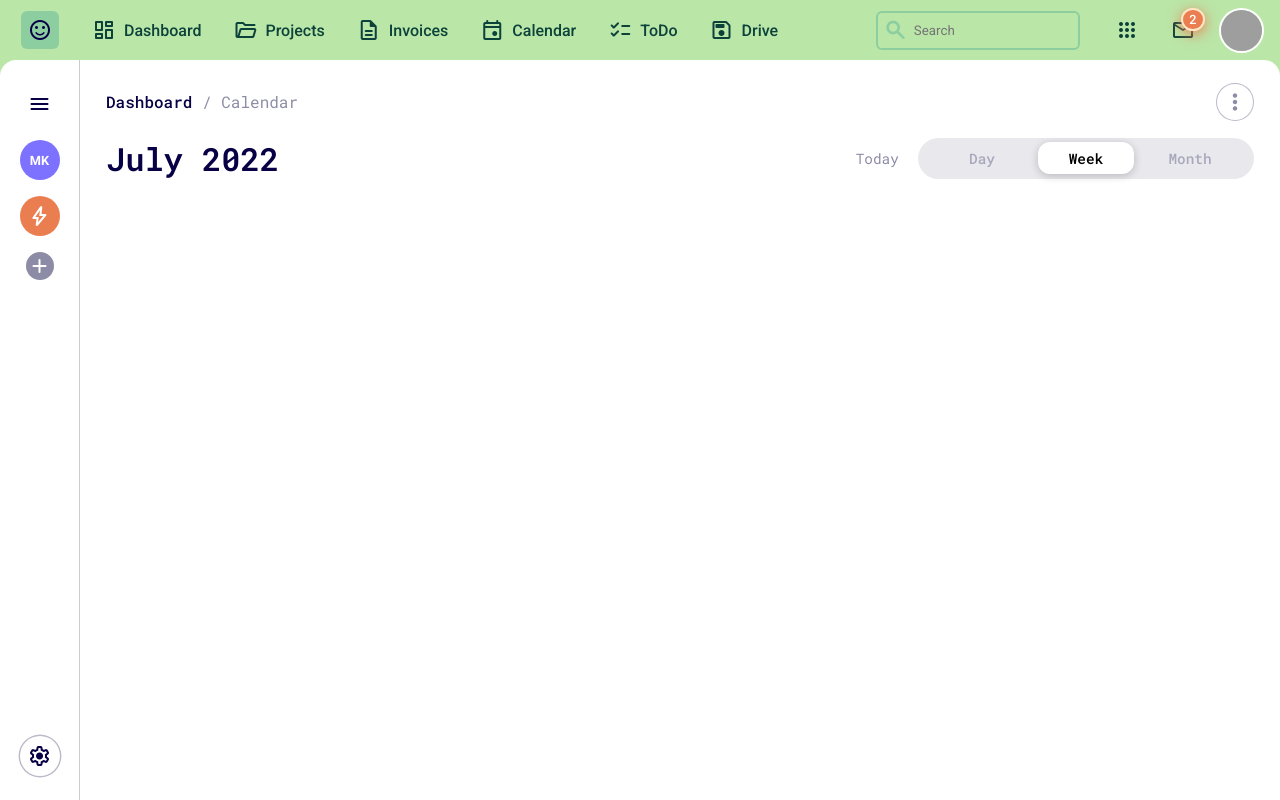
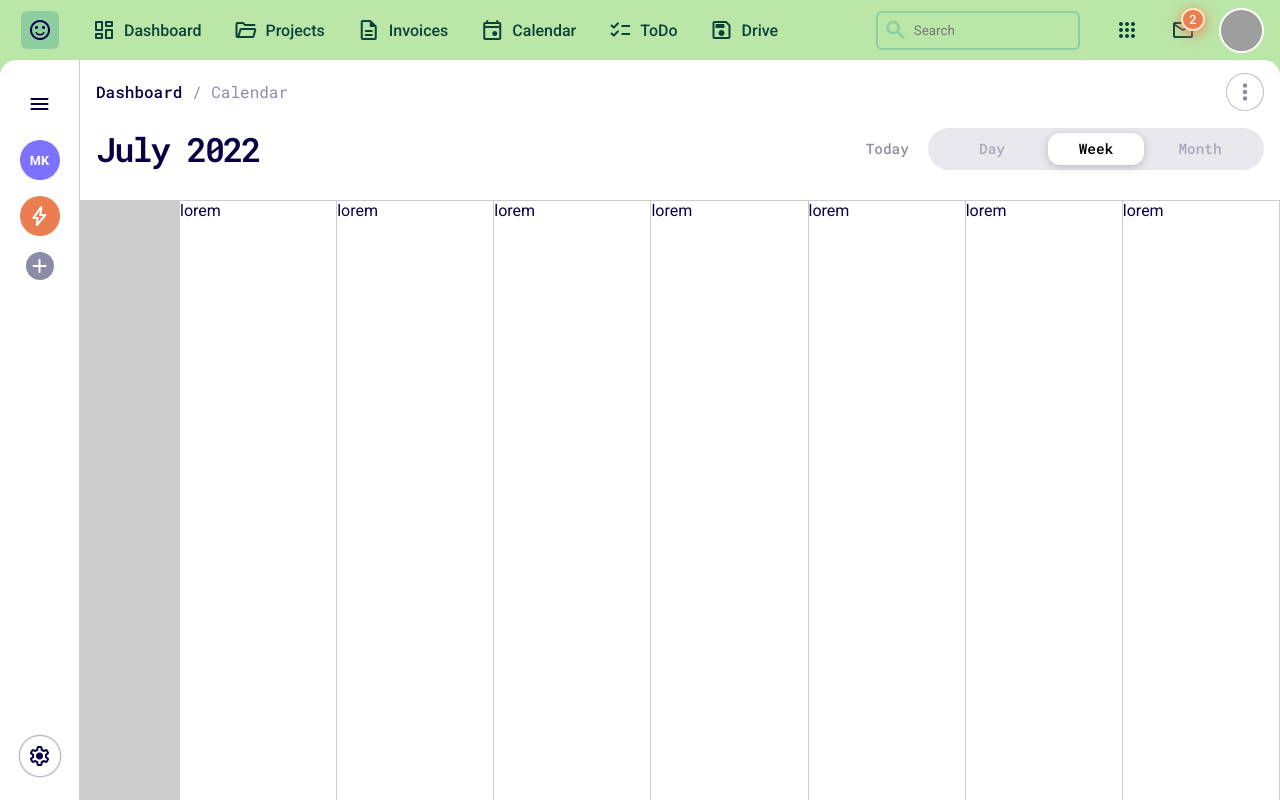
Before and after one commit to alexalannunes/ui-clones, a React (Create React App) app in the folder calendar-week/: page / in a window 1280 px wide. Built offline with nearby package versions, Linux system fonts and the light colour scheme; grey boxes are pictures that could not be loaded.

Commit message:
start calendar week

```diff
--- a/calendar-week/src/components/calendar-week/calendar-week.tsx
+++ b/calendar-week/src/components/calendar-week/calendar-week.tsx
@@ -1,5 +1,62 @@
-import React from "react";
+import React, { useEffect, useRef, useState } from "react";
 import styles from "./styles.module.scss";
+
+function CalendarContent() {
+  const contentRef = useRef<HTMLDivElement | null>(null);
+
+  const [info, setInfo] = useState({
+    width: 100,
+  });
+
+  useEffect(() => {
+    function onResize() {
+      if (contentRef.current) {
+        const WIDTH = contentRef.current.clientWidth;
+        const HEIGHT = contentRef.current.clientHeight;
+        const MAX_DAYS_VIEW = 7;
+        const COLUMN_WIDTH = WIDTH / MAX_DAYS_VIEW;
+
+        console.log("oi", HEIGHT);
+        setInfo({
+          width: COLUMN_WIDTH,
+        });
+      }
+    }
+
+    onResize();
+
+    window.addEventListener("resize", onResize);
+
+    return () => {
+      window.removeEventListener("resize", onResize);
+    };
+  }, []);
+
+  return (
+    <div className={styles.content}>
+      <div
+        style={{ width: 100, backgroundColor: "#ccc", height: "100%" }}
+      ></div>
+      <div
+        ref={contentRef}
+        style={{ display: "flex", width: "calc(100% - 100px)" }}
+      >
+        {[1, 2, 3, 4, 5, 6, 7].map((i) => (
+          <div
+            key={i}
+            style={{
+              flex: 1,
+              width: info.width,
+              borderRight: "1px solid #ccc",
+            }}
+          >
+            lorem
+          </div>
+        ))}
+      </div>
+    </div>
+  );
+}
 
 const CalendarWeek: React.FC = () => {
   return (
@@ -27,6 +84,7 @@ const CalendarWeek: React.FC = () => {
           </div>
         </div>
       </div>
+      <CalendarContent />
     </div>
   );
 };
--- a/calendar-week/src/components/calendar-week/styles.module.scss
+++ b/calendar-week/src/components/calendar-week/styles.module.scss
@@ -6,7 +6,6 @@
   flex-direction: column;
   grid-area: content;
   background-color: $ui-light;
-  padding: 10px;
   border-top-right-radius: 1rem;
 
   .calenderHeader {
@@ -20,8 +19,10 @@
       font-family: "Roboto Mono", monospace;
 
       .calendarDate {
-        font-size: 2rem;
+        font-size: 2.1rem;
         margin: 0;
+        letter-spacing: -2px;
+        font-weight: 600;
       }
 
       .calendarActions {
@@ -33,6 +34,7 @@
         span {
           font-size: 0.9rem;
           color: $ui-gray;
+          font-weight: 500;
         }
 
         .calendarToggle {
@@ -97,4 +99,12 @@
       }
     }
   }
+
+  .content {
+    border-top: 1px solid #ccc;
+    margin-top: 1rem;
+    @include display-flex;
+    height: 100%;
+    flex: 1 1 0;
+  }
 }
```
